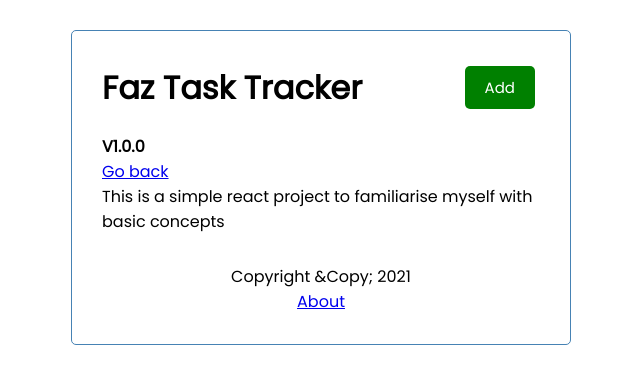
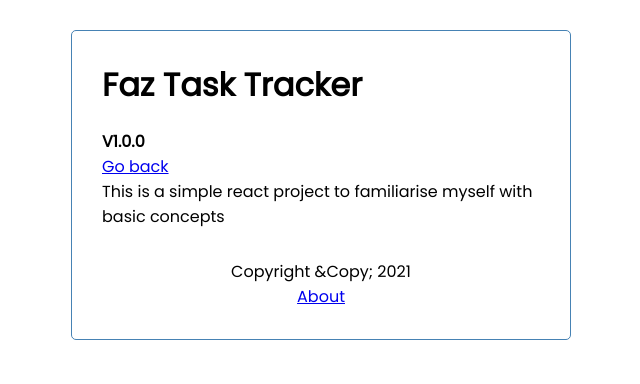
Before and after one commit to FarronF/react-task-tracker, a React (Create React App) app: page /about in a window 1280 px wide. Shown: the top 384 px of the page, without its empty margins (319-959 px from the left). Built offline with nearby package versions, Linux system fonts and the light colour scheme; data requests are answered from the project's data file.

Commit message:
Hide button when not on home page

```diff
--- a/src/components/Header.js
+++ b/src/components/Header.js
@@ -1,11 +1,18 @@
 import PropTypes from 'prop-types'
 import Button from './Button'
+import { useLocation } from 'react-router'
 
 const Header = ({title, showAddTask, onToggleShowAddTask}) => {
+    const location = useLocation();
+
     return (
         <header className='header'>
             <h1>{title} Task Tracker</h1>
-            <Button color={showAddTask ? 'red' : 'green'} text={showAddTask ? 'Close' : 'Add'} onClick={onToggleShowAddTask}/>
+            {
+                location.pathname === '/' && (
+                    <Button color={showAddTask ? 'red' : 'green'} text={showAddTask ? 'Close' : 'Add'} onClick={onToggleShowAddTask}/>
+                )
+            }
         </header>
     )
 }
```
